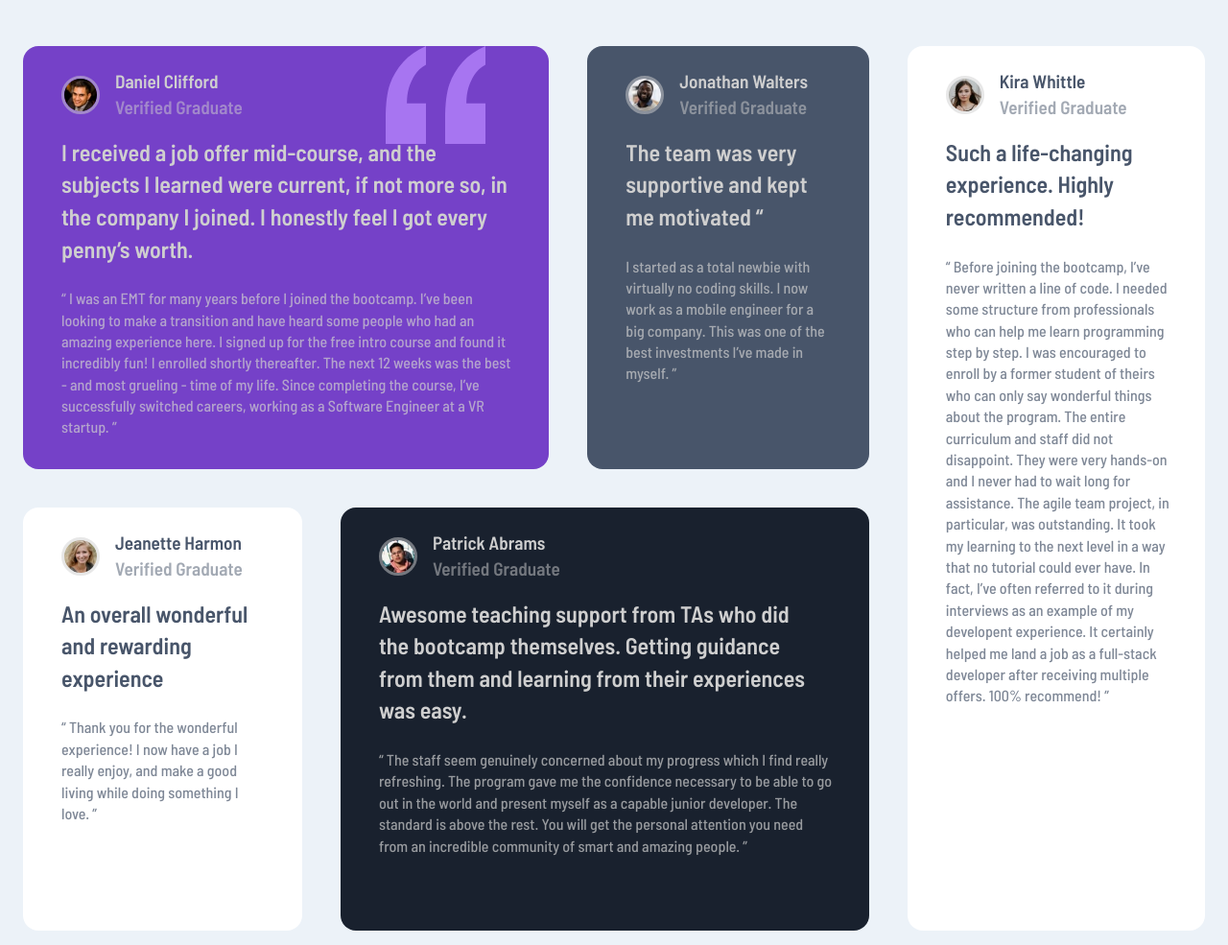
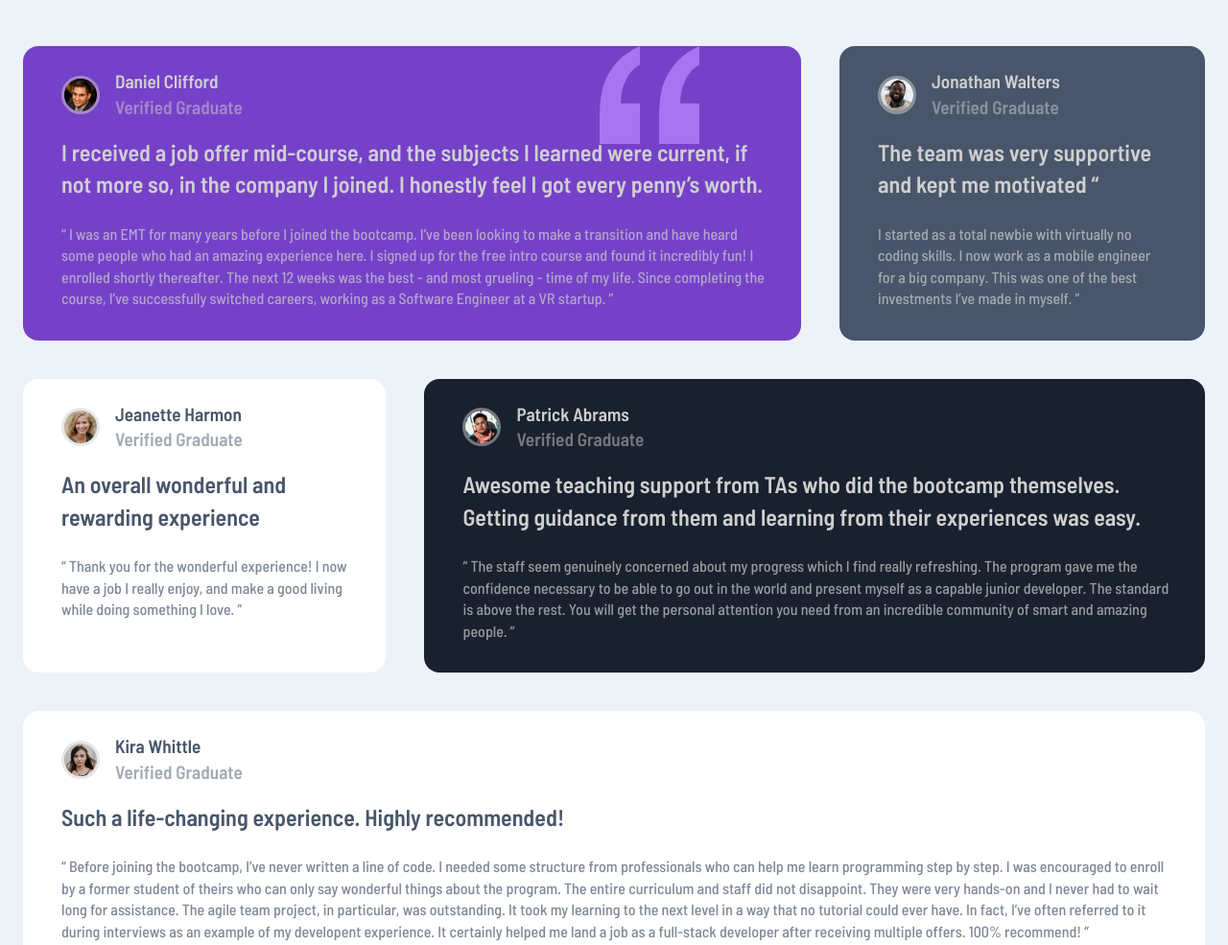
Before and after one commit to LouisVerch/FEM-Grid-Section, a plain HTML site: page index.html in a window 1280 px wide. Shown: the top 985 px of the page at 96% size. Drawn offline with Linux system fonts and the light colour scheme.

Commit message:
push tablet responsiveness

```diff
--- a/style.css
+++ b/style.css
@@ -212,7 +212,43 @@ p {
     color: var(--very-dark-grayish-blue);
 }
 
-@media screen and (min-width: 48em) {
+@media screen and (min-width:48em) {
+
+    .main__container {
+        display: grid;
+        grid-template:
+            "a a a b " 1fr "c d d d " 1fr
+            "e e e e" 1fr;
+        gap: 2.5rem;
+        max-width: 100rem;
+    }
+
+    #daniel {
+        grid-area: a;
+    }
+
+    #jonathan {
+        grid-area: b;
+    }
+
+    #jeanette {
+        grid-area: c;
+    }
+
+    #patrick {
+        grid-area: d;
+    }
+
+    #kira {
+        grid-area: e;
+    }
+
+    .card {
+        padding: auto;
+    }
+}
+
+@media screen and (min-width: 90em) {
     .main__container {
         display: grid;
         grid-template:
```
